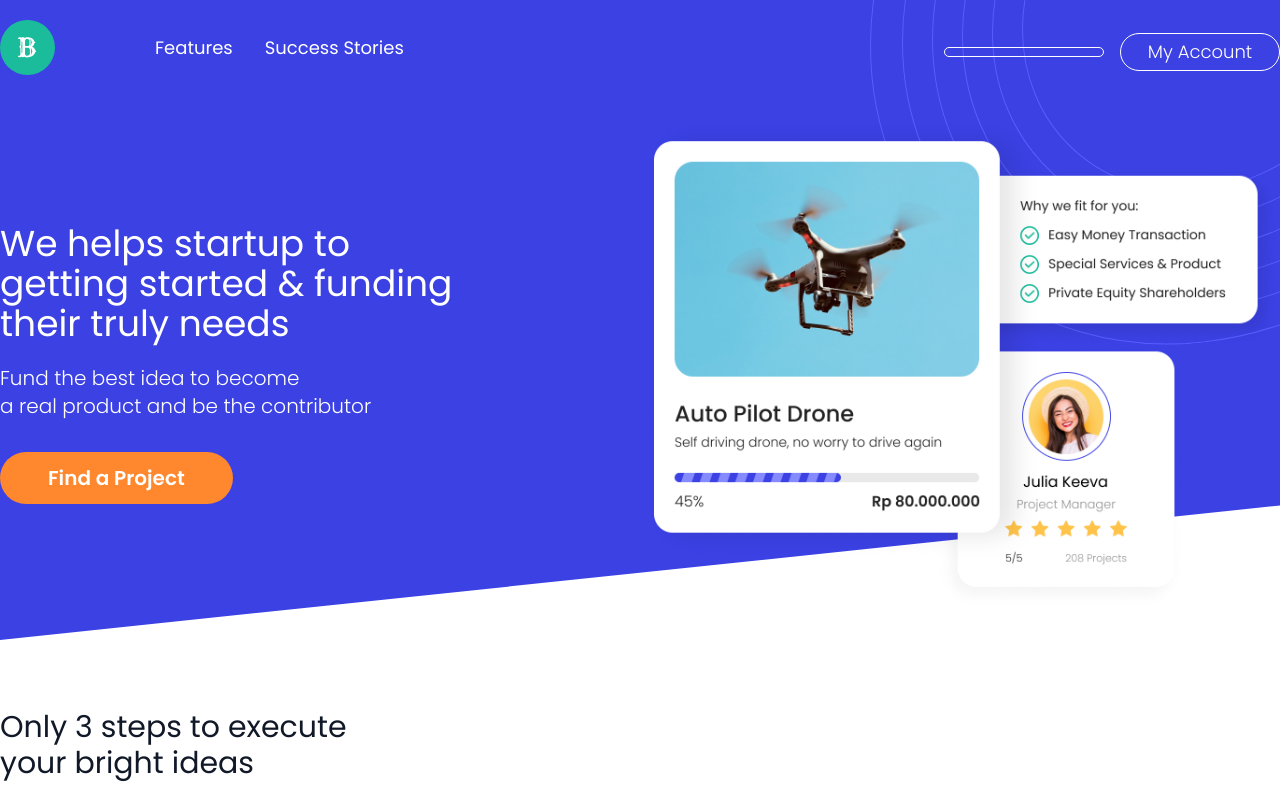
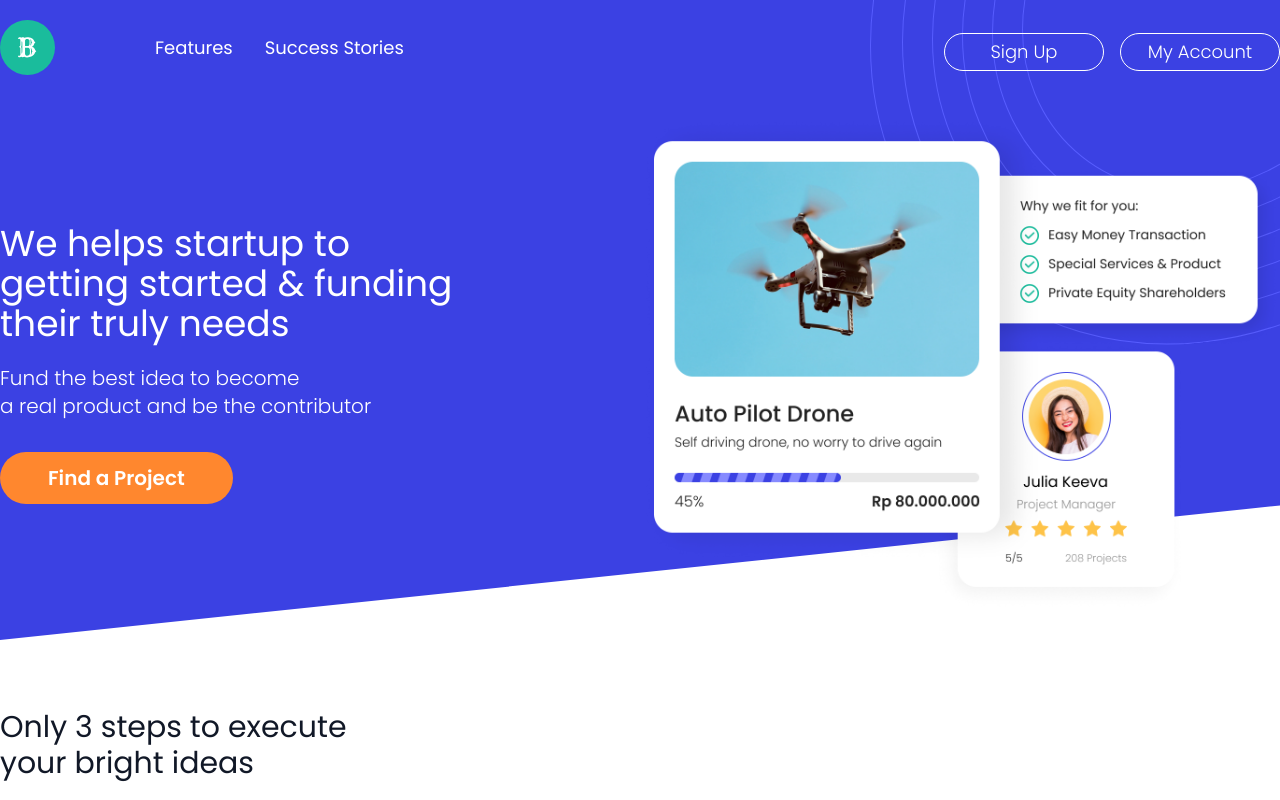
Before and after one commit to fauzan264/crowdfunding, a Nuxt app in the folder frontend/: page / in a window 1280 px wide. Shown: the top 800 px of the page. Built offline with nearby package versions, Linux system fonts and the light colour scheme.

Commit message:
update navbar

```diff
--- a/frontend/components/Navbar.vue
+++ b/frontend/components/Navbar.vue
@@ -34,7 +34,7 @@
                 <nuxt-link
                     to="/register"
                     class="inline-block bg-transparent border-white border hover:bg-white hover:bg-opacity-25 text-white font-light w-40 text-center px-6 py-1 text-lg rounded-full mr-4"
-                ></nuxt-link>
+                >Sign Up</nuxt-link>
             </li>
             <li>
                 <nuxt-link
```
